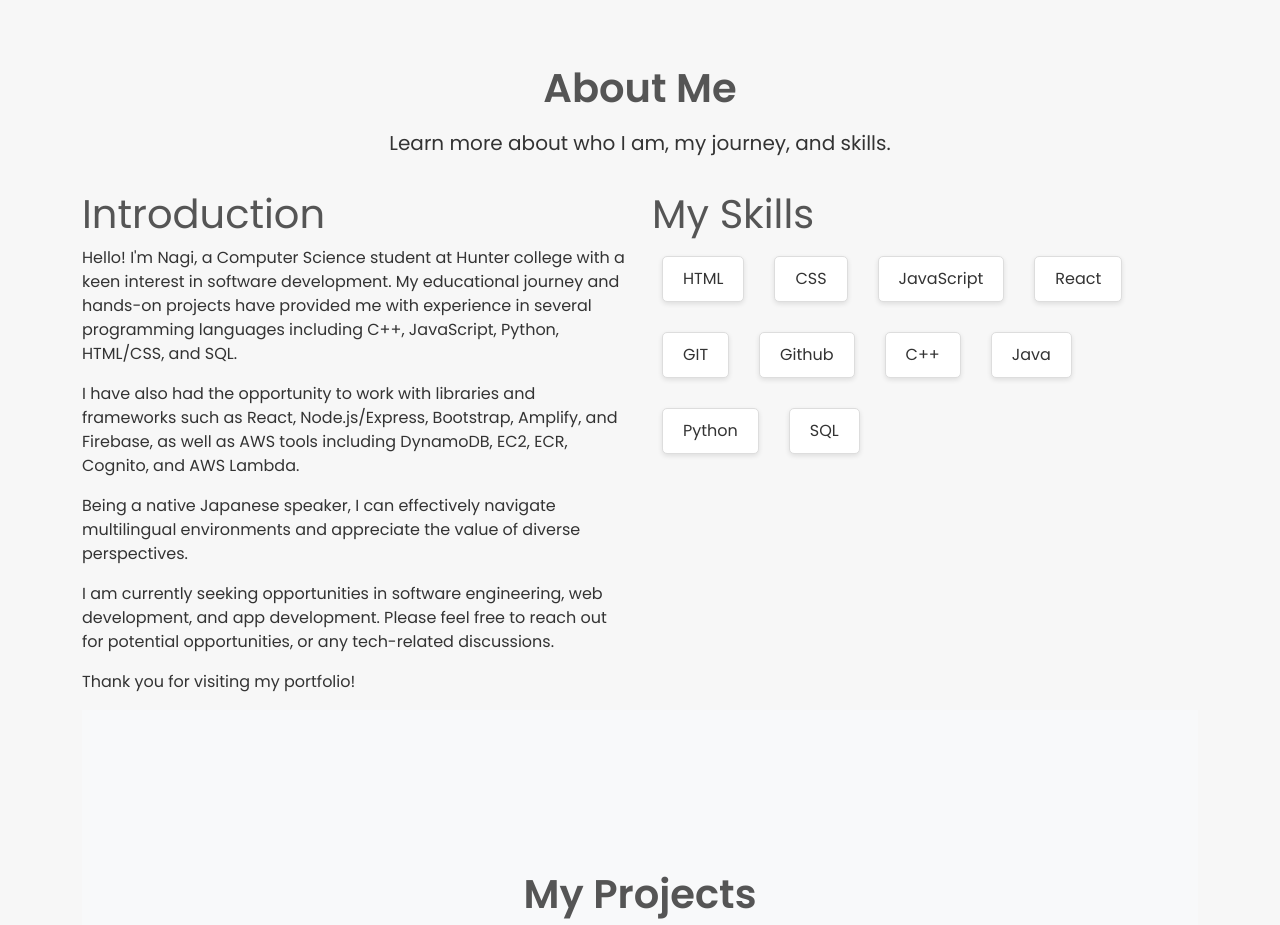
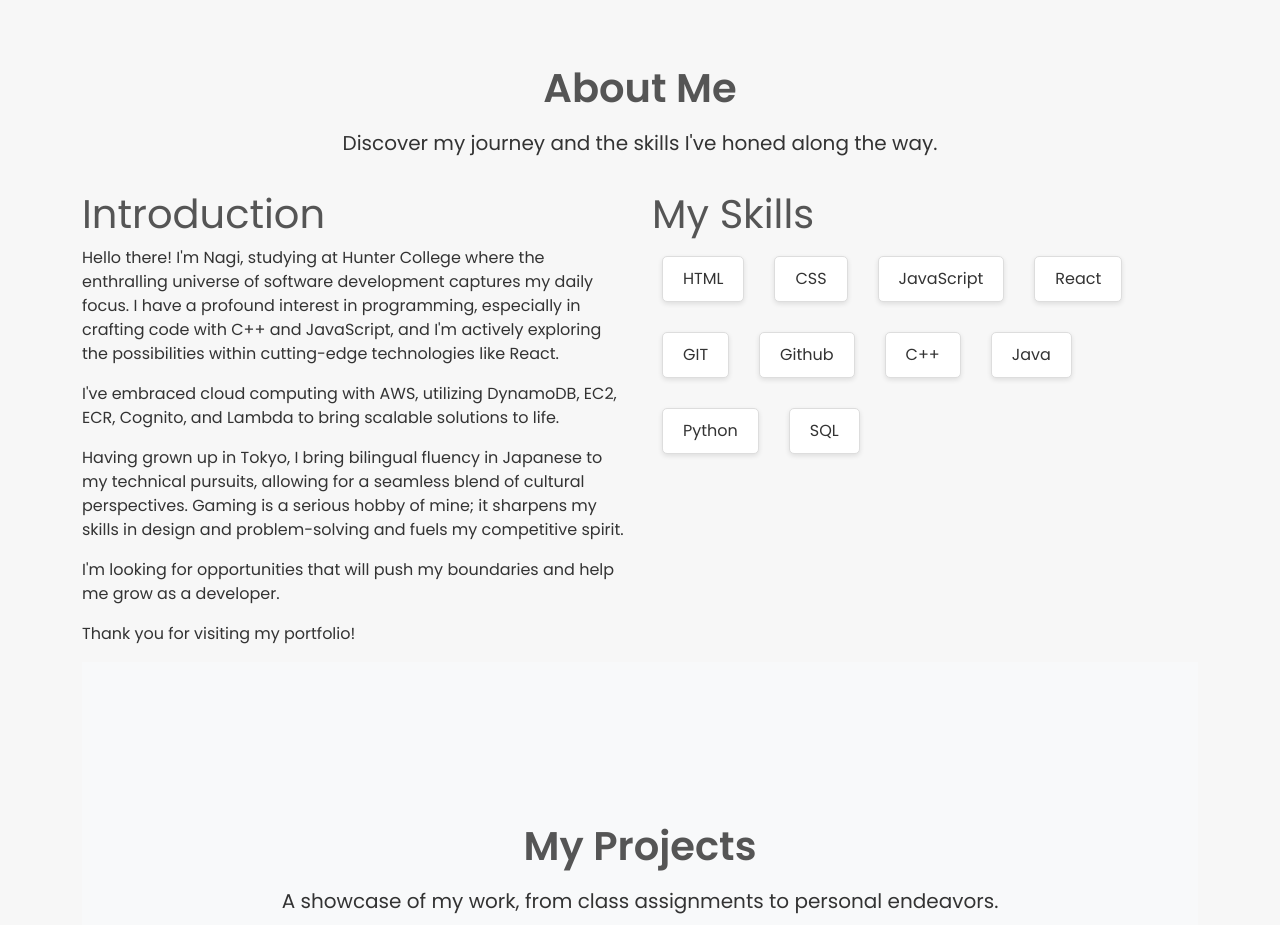
Before and after one commit to Nagi132/nagi132.github.io, a website: page index.html in a window 1280 px wide. Shown: the part 940-1865 px from the top of the page. Drawn offline with nearby package versions, Linux system fonts and the light colour scheme.

Commit message:
updated introduction

```diff
--- a/index.html
+++ b/index.html
@@ -85,28 +85,28 @@
         <div class="row">
             <div class="col-12 text-center">
                 <h2 class="section-title">About Me</h2>
-                <p class="section-description">Learn more about who I am, my journey, and skills.</p>
+                <p class="section-description">Discover my journey and the skills I've honed along the way.</p>
             </div>
             <div class="col-md-6">
                 <!-- Content about yourself -->
                 <h2>Introduction</h2>
                 <p>
-                    Hello! I'm Nagi, a Computer Science student at Hunter college with a keen interest in software
-                    development. My educational journey and hands-on projects have provided me with experience in
-                    several programming languages including C++, JavaScript, Python, HTML/CSS, and SQL.
+                    Hello there! I'm Nagi, studying at Hunter College where the enthralling universe of software
+                    development captures my daily focus. I have a profound interest in programming, especially in
+                    crafting code with C++ and JavaScript, and I'm actively exploring the possibilities within
+                    cutting-edge technologies like React.
                 </p>
                 <p>
-                    I have also had the opportunity to work with libraries and frameworks such as React,
-                    Node.js/Express, Bootstrap, Amplify, and Firebase, as well as AWS tools including DynamoDB, EC2,
-                    ECR, Cognito, and AWS Lambda.
+                    I've embraced cloud computing with AWS, utilizing DynamoDB, EC2, ECR, Cognito, and Lambda to bring
+                    scalable solutions to life.
                 </p>
                 <p>
-                    Being a native Japanese speaker, I can effectively navigate multilingual environments and appreciate
-                    the value of diverse perspectives.
+                    Having grown up in Tokyo, I bring bilingual fluency in Japanese to my technical pursuits, allowing
+                    for a seamless blend of cultural perspectives. Gaming is a serious hobby of mine; it sharpens my
+                    skills in design and problem-solving and fuels my competitive spirit.
                 </p>
                 <p>
-                    I am currently seeking opportunities in software engineering, web development, and app development.
-                    Please feel free to reach out for potential opportunities, or any tech-related discussions.
+                    I'm looking for opportunities that will push my boundaries and help me grow as a developer.
                 </p>
                 <p>
                     Thank you for visiting my portfolio!
```
